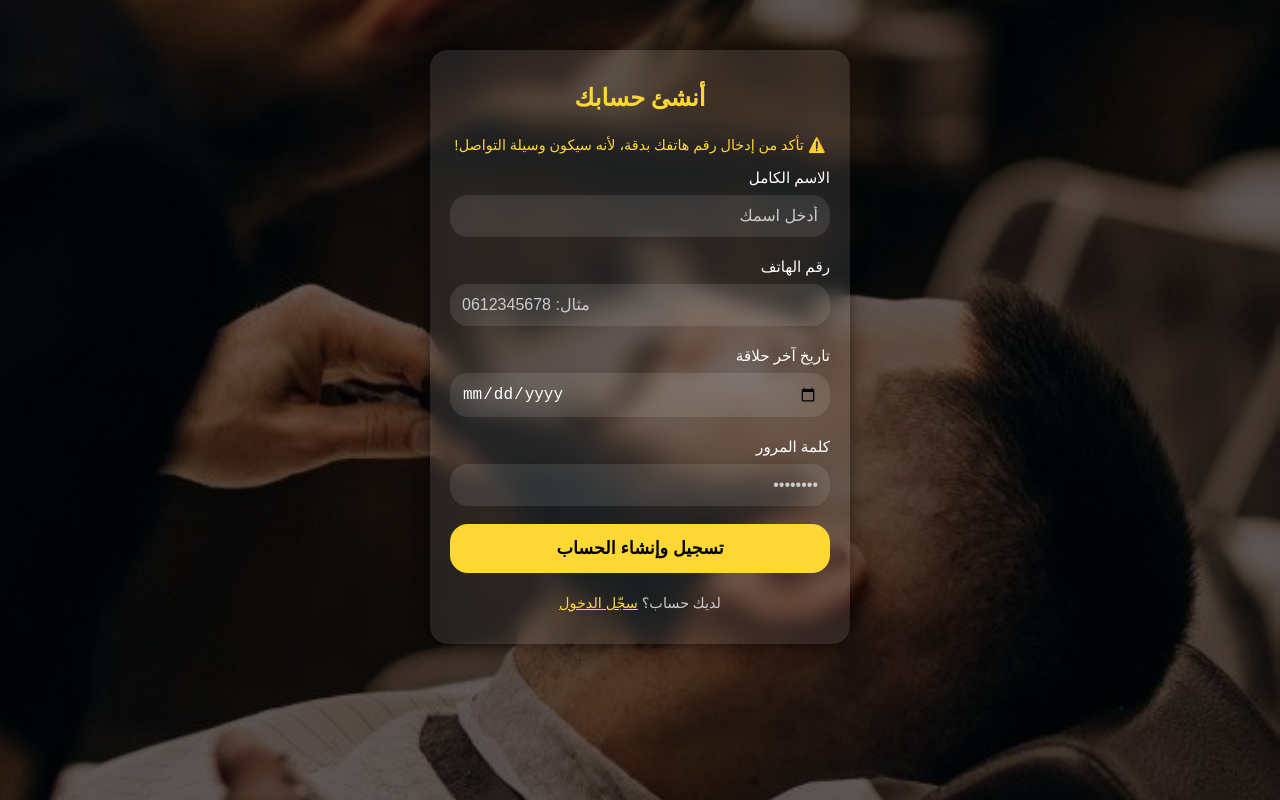
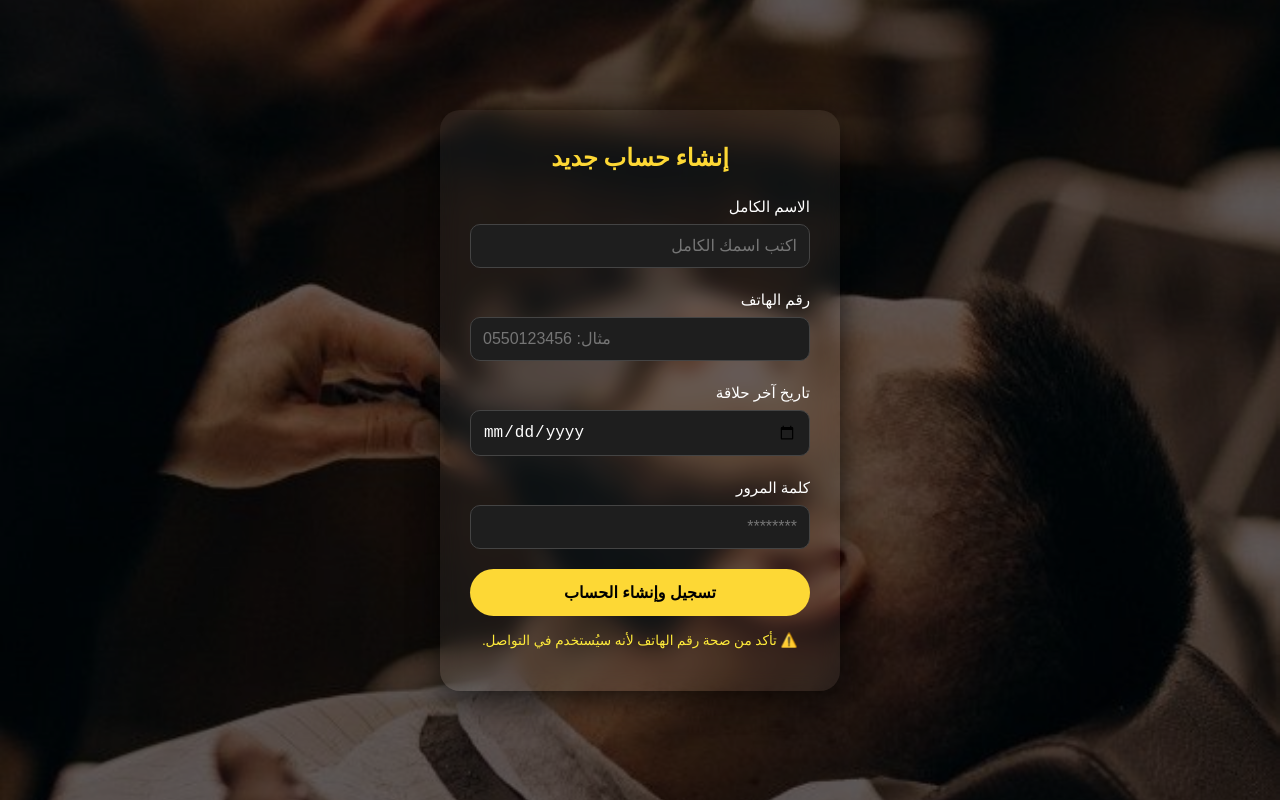
Before and after one commit to hala9i/Boukraa, a plain HTML site: page register.html in a window 1280 px wide. Drawn offline with Linux system fonts and the light colour scheme.

Commit message:
Add files via upload

```diff
--- a/register.html
+++ b/register.html
@@ -4,174 +4,171 @@
   <meta charset="UTF-8" />
   <meta name="viewport" content="width=device-width, initial-scale=1.0" />
   <meta name="theme-color" content="#0a0a0a" />
-  <title>إنشاء حساب جديد – BarberApp</title>
+  <title>BarberApp – إنشاء حساب</title>
 
-  <!-- Firebase -->
-  <script src="https://www.gstatic.com/firebasejs/9.22.2/firebase-app.js"></script>
-  <script src="https://www.gstatic.com/firebasejs/9.22.2/firebase-auth.js"></script>
-  <script src="https://www.gstatic.com/firebasejs/9.22.2/firebase-firestore.js"></script>
+  <!-- Firebase (نسخة 8 namespaced) -->
+  <script src="https://www.gstatic.com/firebasejs/8.10.1/firebase-app.js"></script>
+  <script src="https://www.gstatic.com/firebasejs/8.10.1/firebase-auth.js"></script>
+  <script src="https://www.gstatic.com/firebasejs/8.10.1/firebase-firestore.js"></script>
 
-  <!-- Fonts -->
+  <!-- Google Font -->
   <link href="https://fonts.googleapis.com/css2?family=Poppins:wght@300;400;600&display=swap" rel="stylesheet" />
 
-  <!-- Styles -->
+  <!-- Style -->
   <style>
     :root {
       --primary: #fdd835;
       --bg-dark: #0a0a0a;
-      --bg-light: rgba(255, 255, 255, 0.1);
       --text-light: #fff;
-      --radius: 18px;
+      --text-muted: #aaa;
     }
 
     * {
+      box-sizing: border-box;
       margin: 0;
       padding: 0;
-      box-sizing: border-box;
     }
 
-    html, body {
+    body, html {
       height: 100%;
       font-family: 'Poppins', sans-serif;
       background-color: var(--bg-dark);
       color: var(--text-light);
-      direction: rtl;
     }
 
-    body {
-      background-image: url('assets/barber.jpg');
-      background-size: cover;
-      background-position: center;
+    .background {
       position: relative;
+      height: 100vh;
+      background: url('assets/barber.jpg') center center/cover no-repeat;
+      display: flex;
+      justify-content: center;
+      align-items: center;
     }
 
-    body::before {
-      content: "";
+    .overlay {
       position: absolute;
-      top: 0; left: 0;
-      width: 100%; height: 100%;
+      top: 0;
+      right: 0;
+      bottom: 0;
+      left: 0;
       background: rgba(0, 0, 0, 0.6);
-      z-index: 0;
+      z-index: 1;
     }
 
-    .container {
+    .register-box {
       position: relative;
-      z-index: 1;
-      display: flex;
-      flex-direction: column;
-      align-items: center;
-      justify-content: flex-start;
-      padding: 50px 20px;
-      min-height: 100vh;
+      z-index: 2;
+      background: rgba(255, 255, 255, 0.05);
+      backdrop-filter: blur(10px);
+      border-radius: 20px;
+      padding: 30px;
+      max-width: 400px;
+      width: 100%;
+      text-align: center;
+      box-shadow: 0 8px 30px rgba(0, 0, 0, 0.7);
     }
 
-    .form-box {
-      background-color: var(--bg-light);
-      padding: 30px 20px;
-      border-radius: var(--radius);
-      backdrop-filter: blur(10px);
-      width: 100%;
-      max-width: 420px;
-      box-shadow: 0 0 15px rgba(0, 0, 0, 0.5);
-    }
-
-    h2 {
+    .register-box h2 {
       margin-bottom: 20px;
-      text-align: center;
       color: var(--primary);
     }
 
-    label {
-      font-size: 0.95rem;
-      margin-bottom: 6px;
-      display: block;
+    .form-group {
+      margin-bottom: 20px;
+      text-align: right;
     }
 
-    input {
+    .form-group label {
+      display: block;
+      margin-bottom: 6px;
+      color: var(--text-light);
+      font-size: 0.95rem;
+    }
+
+    .form-group input {
       width: 100%;
       padding: 12px;
-      margin-bottom: 18px;
-      border-radius: var(--radius);
-      border: none;
-      background-color: rgba(255, 255, 255, 0.1);
+      border-radius: 10px;
+      border: 1px solid #444;
+      background-color: #1e1e1e;
       color: #fff;
       font-size: 1rem;
     }
 
-    input::placeholder {
-      color: #ccc;
-    }
-
-    .btn {
+    .btn-submit {
       width: 100%;
       padding: 14px;
+      border-radius: 30px;
+      border: none;
       background-color: var(--primary);
-      border: none;
-      border-radius: var(--radius);
-      font-size: 1.1rem;
+      color: #000;
+      font-size: 1rem;
       font-weight: bold;
-      color: #000;
       cursor: pointer;
       transition: background-color 0.3s ease;
     }
 
-    .btn:hover {
+    .btn-submit:hover {
       background-color: #fbc02d;
     }
 
     .warning {
-      color: #fdd835;
-      font-size: 0.9rem;
-      margin-bottom: 10px;
-      text-align: center;
+      margin-top: 15px;
+      font-size: 0.85rem;
+      color: #ffeb3b;
     }
 
-    .footer {
-      margin-top: 20px;
-      text-align: center;
-      font-size: 0.9rem;
-      color: #ccc;
+    .success-message {
+      color: #4caf50;
+      margin-top: 10px;
     }
 
     @media (max-width: 480px) {
-      .form-box {
-        padding: 20px 15px;
+      .register-box {
+        margin: 0 16px;
       }
     }
   </style>
 </head>
+
 <body>
-  <div class="container">
-    <div class="form-box">
-      <h2>أنشئ حسابك</h2>
+  <div class="background">
+    <div class="overlay"></div>
 
-      <div class="warning">
-        ⚠️ تأكد من إدخال رقم هاتفك بدقة، لأنه سيكون وسيلة التواصل!
-      </div>
+    <div class="register-box">
+      <h2>إنشاء حساب جديد</h2>
 
       <form id="registerForm">
-        <label for="name">الاسم الكامل</label>
-        <input type="text" id="name" placeholder="أدخل اسمك" required />
+        <div class="form-group">
+          <label for="name">الاسم الكامل</label>
+          <input type="text" id="name" required placeholder="اكتب اسمك الكامل" />
+        </div>
 
-        <label for="phone">رقم الهاتف</label>
-        <input type="tel" id="phone" placeholder="مثال: 0612345678" required />
+        <div class="form-group">
+          <label for="phone">رقم الهاتف</label>
+          <input type="tel" id="phone" required placeholder="مثال: 0550123456" />
+        </div>
 
-        <label for="lastCut">تاريخ آخر حلاقة</label>
-        <input type="date" id="lastCut" required />
+        <div class="form-group">
+          <label for="lastCut">تاريخ آخر حلاقة</label>
+          <input type="date" id="lastCut" required />
+        </div>
 
-        <label for="password">كلمة المرور</label>
-        <input type="password" id="password" placeholder="••••••••" required />
+        <div class="form-group">
+          <label for="password">كلمة المرور</label>
+          <input type="password" id="password" required placeholder="********" />
+        </div>
 
-        <button type="submit" class="btn">تسجيل وإنشاء الحساب</button>
+        <button type="submit" class="btn-submit">تسجيل وإنشاء الحساب</button>
+
+        <div class="warning">⚠️ تأكد من صحة رقم الهاتف لأنه سيُستخدم في التواصل.</div>
+        <div class="success-message" id="successMsg"></div>
       </form>
-
-      <div class="footer">
-        لديك حساب؟ <a href="login.html" style="color: var(--primary); text-decoration: underline;">سجّل الدخول</a>
-      </div>
     </div>
   </div>
 
   <script>
+    // إعداد Firebase
     const firebaseConfig = {
       apiKey: "AIzaSyC4lRLZEIaHDfeoigFxvjqQhxbIkU9NUuE",
       authDomain: "hala9i.firebaseapp.com",
@@ -186,16 +183,17 @@
     const auth = firebase.auth();
     const db = firebase.firestore();
 
-    document.getElementById('registerForm').addEventListener('submit', function (e) {
+    // التسجيل
+    document.getElementById("registerForm").addEventListener("submit", function (e) {
       e.preventDefault();
 
-      const name = document.getElementById('name').value.trim();
-      const phone = document.getElementById('phone').value.trim();
-      const lastCut = document.getElementById('lastCut').value;
-      const password = document.getElementById('password').value;
+      const name = document.getElementById("name").value.trim();
+      const phone = document.getElementById("phone").value.trim();
+      const lastCut = document.getElementById("lastCut").value;
+      const password = document.getElementById("password").value;
 
       if (!/^\d{10}$/.test(phone)) {
-        alert("⚠️ تأكد من كتابة رقم الهاتف بشكل صحيح (10 أرقام).");
+        alert("⚠️ تأكد من كتابة رقم هاتف صحيح مكون من 10 أرقام.");
         return;
       }
 
@@ -203,20 +201,21 @@
 
       auth.createUserWithEmailAndPassword(fakeEmail, password)
         .then(cred => {
-          return db.collection('users').doc(cred.user.uid).set({
+          return db.collection("users").doc(cred.user.uid).set({
             name,
             phone,
             lastHaircut: lastCut,
-            points: 0,
             createdAt: firebase.firestore.FieldValue.serverTimestamp()
           });
         })
         .then(() => {
-          alert("✅ تم إنشاء الحساب بنجاح! سيتم تحويلك...");
-          window.location.href = "dashboard.html";
+          document.getElementById("successMsg").textContent = "✅ تم إنشاء الحساب بنجاح!";
+          setTimeout(() => {
+            window.location.href = "dashboard.html";
+          }, 1500);
         })
-        .catch(err => {
-          alert("❌ حدث خطأ: " + err.message);
+        .catch(error => {
+          alert("❌ خطأ: " + error.message);
         });
     });
   </script>
```
